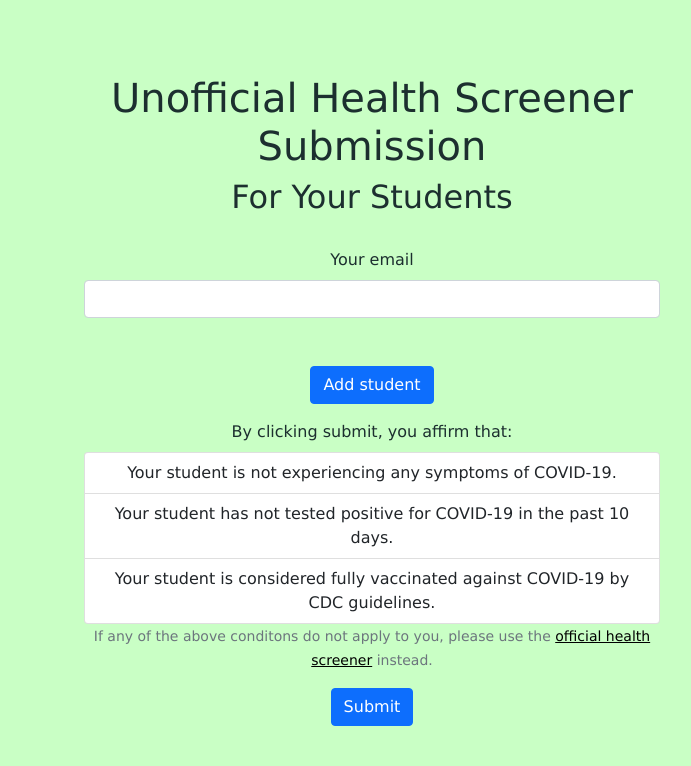
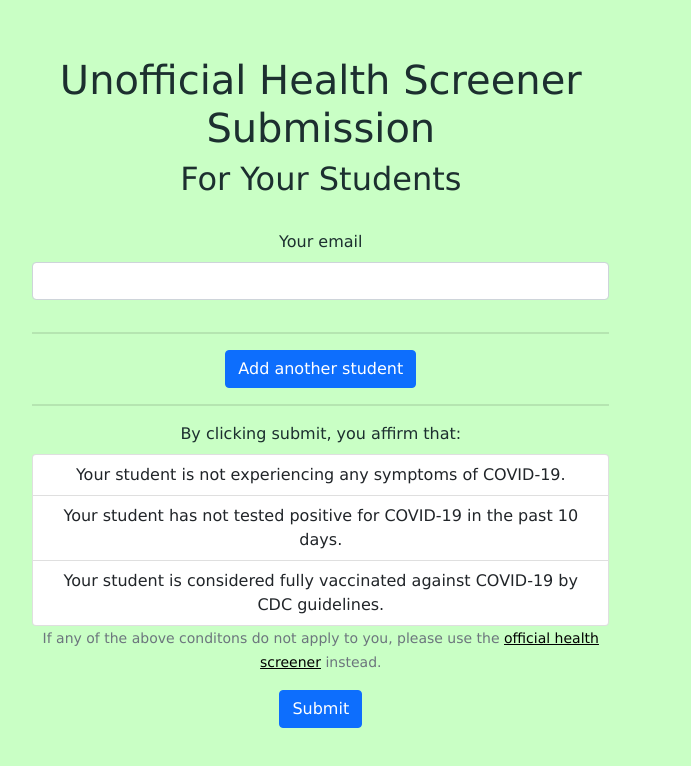
Before and after one commit to chodyo/chodyo.github.io, a React (Create React App) app: page /health-screen in a window 1280 px wide. Shown: the top 766 px of the page, without its empty margins (268-959 px from the left). Built offline with nearby package versions, Linux system fonts and the light colour scheme; a web font is replaced by a local one.

Commit message:
finalize layout

```diff
--- a/src/pages/HealthScreenForm/index.tsx
+++ b/src/pages/HealthScreenForm/index.tsx
@@ -4,6 +4,8 @@ import Button from "react-bootstrap/Button";
 import Form from "react-bootstrap/Form";
 import Row from "react-bootstrap/Row";
 import Col from "react-bootstrap/Col";
+
+// https://dev.to/fuchodeveloper/dynamic-form-fields-in-react-1h6c
 
 interface student {
     firstName: string;
@@ -80,7 +82,7 @@ export const Page: React.FC = () => {
         e.preventDefault();
 
         if (fields.students.length === 0) {
-            alert("Click the + button to add student information.");
+            alert("You must provide information for at least one student.");
             return;
         }
 
@@ -123,11 +125,7 @@ export const Page: React.FC = () => {
     };
 
     return (
-        <Form
-            onSubmit={handleSubmit}
-            className="col-centered"
-            style={{ marginTop: "1em" }}
-        >
+        <Form onSubmit={handleSubmit} className="col-centered room-to-breathe">
             <Row>
                 <Col md={{ span: 6, offset: 3 }}>
                     <h1>Unofficial Health Screener Submission</h1>
@@ -140,16 +138,16 @@ export const Page: React.FC = () => {
                             id="email"
                             name="email"
                             value={fields.email}
+                            required={true}
                             onChange={(e) => handleInputChange(0, e)}
                         />
                     </Form.Group>
 
                     {fields.students.map((student, i) => (
                         <div
+                            className="room-to-breathe"
                             style={{
                                 borderTop: "2px solid rgba(0, 0, 0, 0.1)",
-                                padding: "1em",
-                                margin: "1em 0em",
                             }}
                         >
                             <Form.Group className="room-to-breathe">
@@ -214,12 +212,18 @@ export const Page: React.FC = () => {
                         </div>
                     ))}
 
-                    <Button
-                        onClick={() => handleAddStudent()}
-                        style={{ margin: "1em 0em" }}
+                    <div
+                        className="room-to-breathe"
+                        style={{
+                            padding: "1em 0em",
+                            borderTop: "2px solid rgba(0, 0, 0, 0.1)",
+                            borderBottom: "2px solid rgba(0, 0, 0, 0.1)",
+                        }}
                     >
-                        Add student
-                    </Button>
+                        <Button onClick={() => handleAddStudent()}>
+                            Add another student
+                        </Button>
+                    </div>
 
                     <Form.Group>
                         <Form.Label>
@@ -250,9 +254,9 @@ export const Page: React.FC = () => {
                     </Form.Group>
 
                     <Button
+                        className="room-to-breathe"
                         variant="primary"
                         type="submit"
-                        style={{ margin: "1em 0em" }}
                     >
                         Submit
                     </Button>
```
